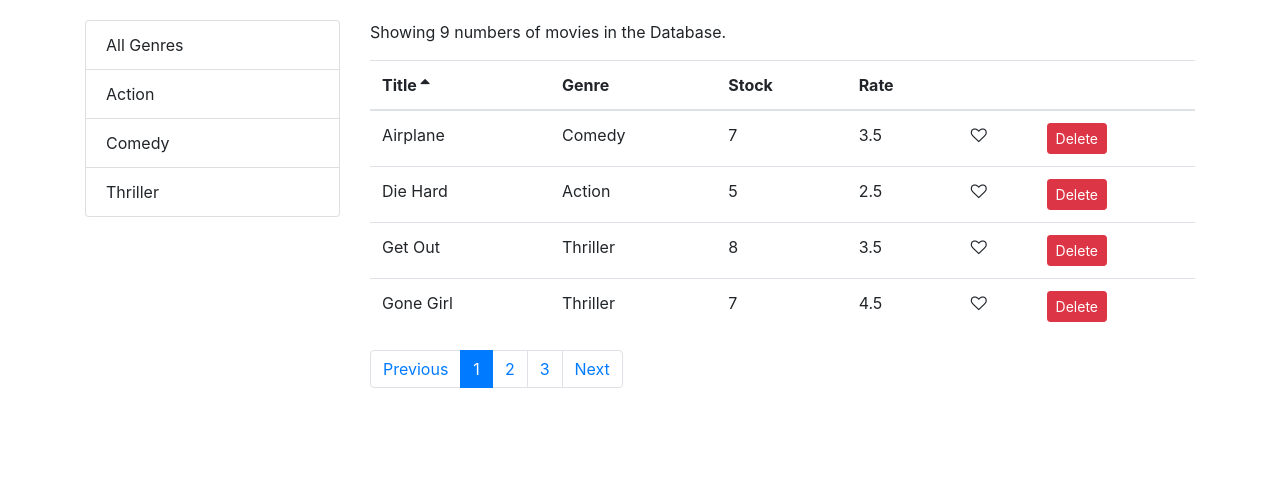
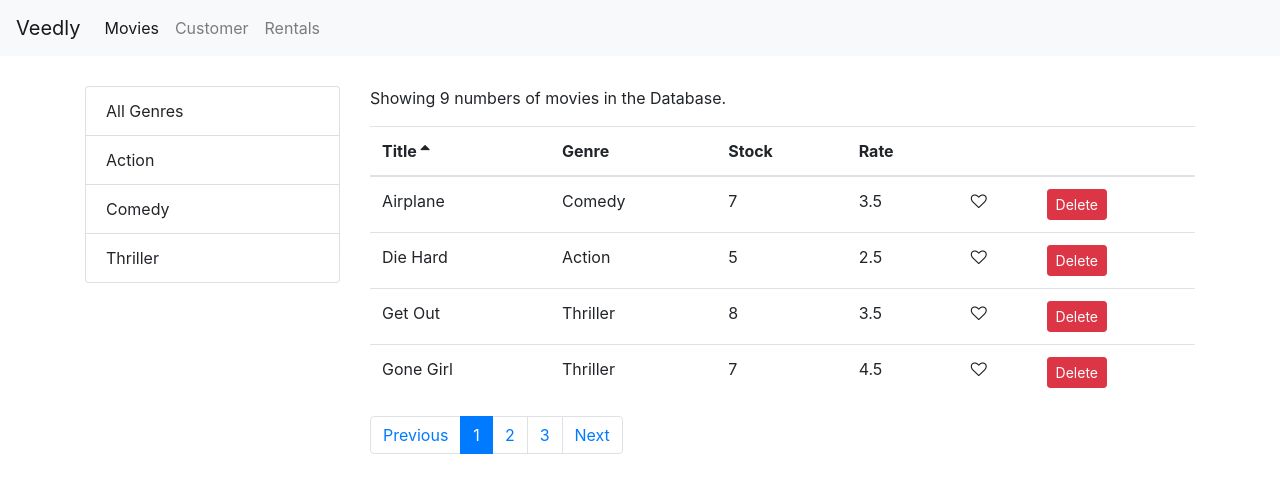
Before and after one commit to Jachrix/Veedly-Rentals, a React (Create React App) app: page /movies in a window 1280 px wide. Shown: the top 492 px of the page. Built offline with nearby package versions, Linux system fonts and the light colour scheme.

Commit message:
Routing: Adding the Navbar

```diff
--- a/src/App.js
+++ b/src/App.js
@@ -1,13 +1,18 @@
 //import logo from "./logo.svg";
-import "./App.css";
+import React, { Component } from 'react';
+import { Route, Redirect, Switch } from 'react-router-dom';
 import Movies from './components/movie';
-import { Route, Redirect, Switch } from 'react-router-dom';
 import NotFound from './components/notFound';
 import Rentals from './components/rentals';
 import Customers from './components/customers';
+import NavBar from "./components/navBar";
+import "./App.css";
 
-function App() {
+class App extends Component {
+  render() {
     return (
+      <React.Fragment>
+        <NavBar />
         <main className="container">
           <Switch>
             <Route path="/movies" component={Movies}></Route>
@@ -18,7 +23,9 @@
             <Redirect to="/notfound" />
           </Switch>
         </main>
+      </React.Fragment>
     );
+  }
 }
 
 export default App;
--- /dev/null
+++ b/src/components/navBar.jsx
@@ -0,0 +1,28 @@
+import React from 'react';
+import { Link, NavLink } from 'react-router-dom';
+
+const NavBar = () => {
+    return (
+        <nav className="navbar navbar-expand-lg navbar-light bg-light">
+            <Link className="navbar-brand" to="/">Veedly</Link>
+            <button className="navbar-toggler" type="button" data-toggle="collapse" data-target="#navbarNav" aria-controls="navbarNav" aria-expanded="false" aria-label="Toggle navigation">
+                <span className="navbar-toggler-icon"></span>
+            </button>
+            <div className="collapse navbar-collapse" id="navbarNav">
+                <ul className="navbar-nav">
+                    <li className="nav-item">
+                        <NavLink className="nav-link" to="/movies">Movies</NavLink>
+                    </li>
+                    <li className="nav-item">
+                        <NavLink className="nav-link" to="/customers">Customer</NavLink>
+                    </li>
+                    <li className="nav-item">
+                        <NavLink className="nav-link" to="/rentals">Rentals</NavLink>
+                    </li>
+                </ul>
+            </div>
+        </nav>
+    );
+}
+
+export default NavBar;
--- a/src/index.css
+++ b/src/index.css
@@ -1,6 +1,6 @@
 body {
     margin: 0;
-    padding: 20px 0 0 0;
+    padding: 0 0 0 0;
     font-family: -apple-system, BlinkMacSystemFont, 'Segoe UI', 'Roboto', 'Oxygen', 'Ubuntu', 'Cantarell', 'Fira Sans', 'Droid Sans', 'Helvetica Neue', sans-serif;
     -webkit-font-smoothing: antialiased;
     -moz-osx-font-smoothing: grayscale;
@@ -13,3 +13,7 @@
 .clickable {
     cursor: pointer;
 }
+
+.navbar {
+    margin-bottom: 30px;
+}
```
Also changed, not shown: 1 other file (tests, documents, lock files or other folders). Lines whose indentation alone changed are shown as unchanged.
